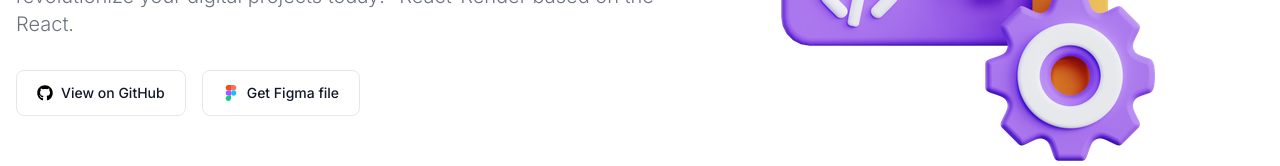
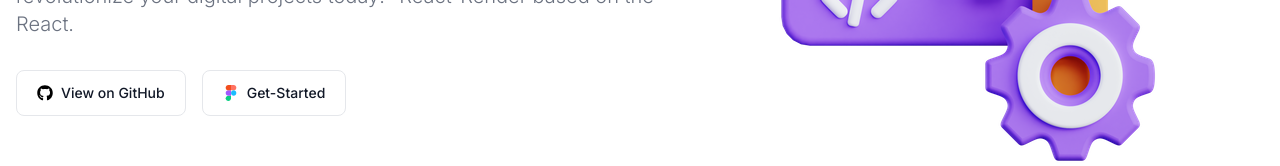
Before and after one commit to hacktivity-101/React-Render, a Next.js app in the folder frontend/: page / in a window 1280 px wide. Shown: the part 354-520 px from the top of the page. Built offline with nearby package versions, Linux system fonts and the light colour scheme.

Commit message:
quick-start

```diff
--- a/frontend/src/app/page.jsx
+++ b/frontend/src/app/page.jsx
@@ -156,7 +156,7 @@ const Home = () => {
               </p>
               <div className="space-y-4 sm:flex sm:space-y-0 sm:space-x-4">
                 <a
-                  href="https://github.com/themesberg/landwind"
+                  href="#"
                   className="inline-flex items-center justify-center w-full px-5 py-3 text-sm font-medium text-center text-gray-900 border border-gray-200 rounded-lg sm:w-auto hover:bg-gray-100 focus:ring-4 focus:ring-gray-100 dark:text-white dark:border-gray-700 dark:hover:bg-gray-700 dark:focus:ring-gray-800"
                 >
                   <svg
@@ -170,7 +170,7 @@ const Home = () => {
                   View on GitHub
                 </a>
                 <a
-                  href="#"
+                  href="/docs/quick-start"
                   className="inline-flex items-center justify-center w-full px-5 py-3 mb-2 mr-2 text-sm font-medium text-gray-900 bg-white border border-gray-200 rounded-lg sm:w-auto focus:outline-none hover:bg-gray-100 hover:text-blue-700 focus:z-10 focus:ring-4 focus:ring-gray-200 dark:focus:ring-gray-700 dark:bg-gray-800 dark:text-gray-400 dark:border-gray-600 dark:hover:text-white dark:hover:bg-gray-700"
                 >
                   <svg
@@ -188,8 +188,8 @@ const Home = () => {
                           ".st0{fill:#0acf83}.st1{fill:#a259ff}.st2{fill:#f24e1e}.st3{fill:#ff7262}.st4{fill:#1abcfe}"
                       }}
                     />
-                    <title>Figma.logo</title>
-                    <desc>Created using Figma</desc>
+                    <title>React-Render</title>
+                    <desc>Created using React-Render</desc>
                     <path
                       id="path0_fill"
                       className="st0"
@@ -216,7 +216,7 @@ const Home = () => {
                       d="M200 150c0 27.6-22.4 50-50 50s-50-22.4-50-50 22.4-50 50-50 50 22.4 50 50z"
                     />
                   </svg>{" "}
-                  Get Figma file
+                  Get-Started
                 </a>
               </div>
             </div>
```
